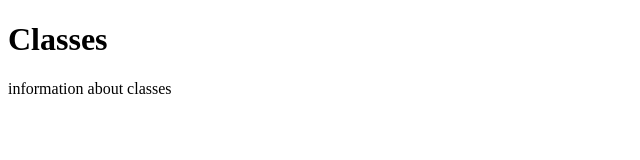
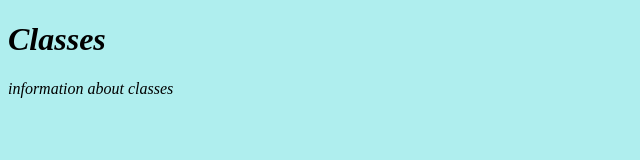
Before and after one commit to ianmcclaflin/FED1StudioProject, a plain HTML site: page WebApplication1/Classes.html in a window 1280 px wide. Shown: the whole page, without its empty margins (0-640 px from the left). Drawn offline with Linux system fonts and the light colour scheme.

Commit message:
added 1st round of css styling and added style sheet to each page.

```diff
--- a/WebApplication1/Classes.html
+++ b/WebApplication1/Classes.html
@@ -3,6 +3,8 @@
 <head>
     <meta charset="utf-8" />
     <title></title>
+
+    <link href="css/Stylesheet.css" rel="stylesheet" />
 </head>
 <body>
     <header>
--- /dev/null
+++ b/WebApplication1/css/Stylesheet.css
@@ -0,0 +1,8 @@
+body {
+background-color:paleturquoise;
+
+}
+header{font-style:italic;
+
+
+}
```
Also changed, not shown: WebApplication1/Content.html (+2 -0 lines), WebApplication1/Team.html (+2 -0 lines), WebApplication1/index.html (+2 -0 lines), 1 other file.
